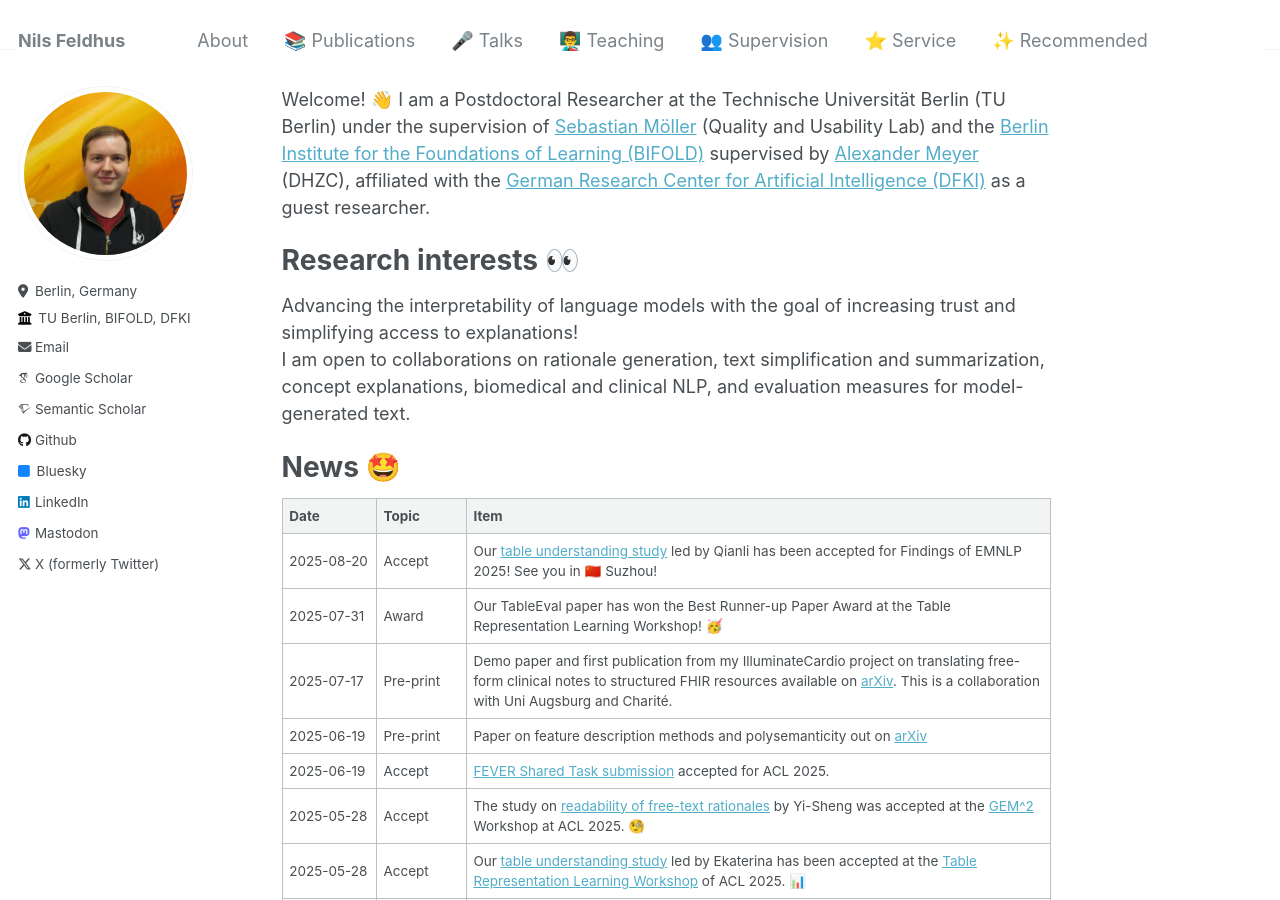
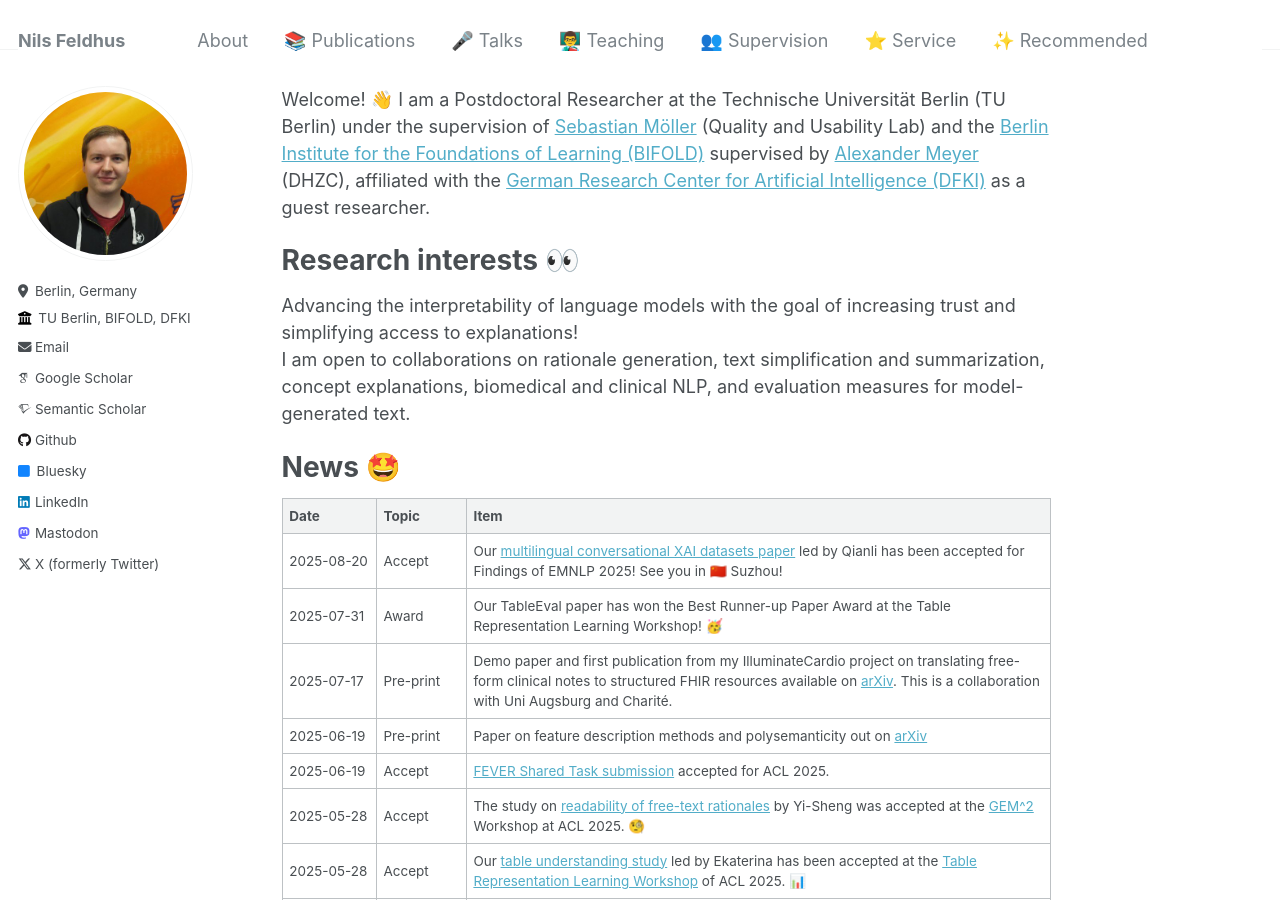
Before and after one commit to nfelnlp/nfelnlp.github.io, a Jekyll site: the page built from index.md, in a window 1280 px wide and 900 px high. Built offline with Jekyll 4.4.1, drawn with Linux system fonts in a browser that asks for light colours; some web fonts are replaced.

Commit message:
Fixed news.

```diff
--- a/index.md
+++ b/index.md
@@ -25,7 +25,7 @@ I am open to collaborations on rationale generation, text simplification and sum
     <tr>
       <td><nobr>2025-08-20</nobr></td>
       <td>Accept</td>
-      <td>Our <a href="./publications/#2025">table understanding study</a> led by Qianli has been accepted for Findings of EMNLP 2025! See you in 🇨🇳 Suzhou!</td>
+      <td>Our <a href="./publications/#2025">multilingual conversational XAI datasets paper</a> led by Qianli has been accepted for Findings of EMNLP 2025! See you in 🇨🇳 Suzhou!</td>
     </tr>
     <tr>
       <td><nobr>2025-07-31</nobr></td>
```
